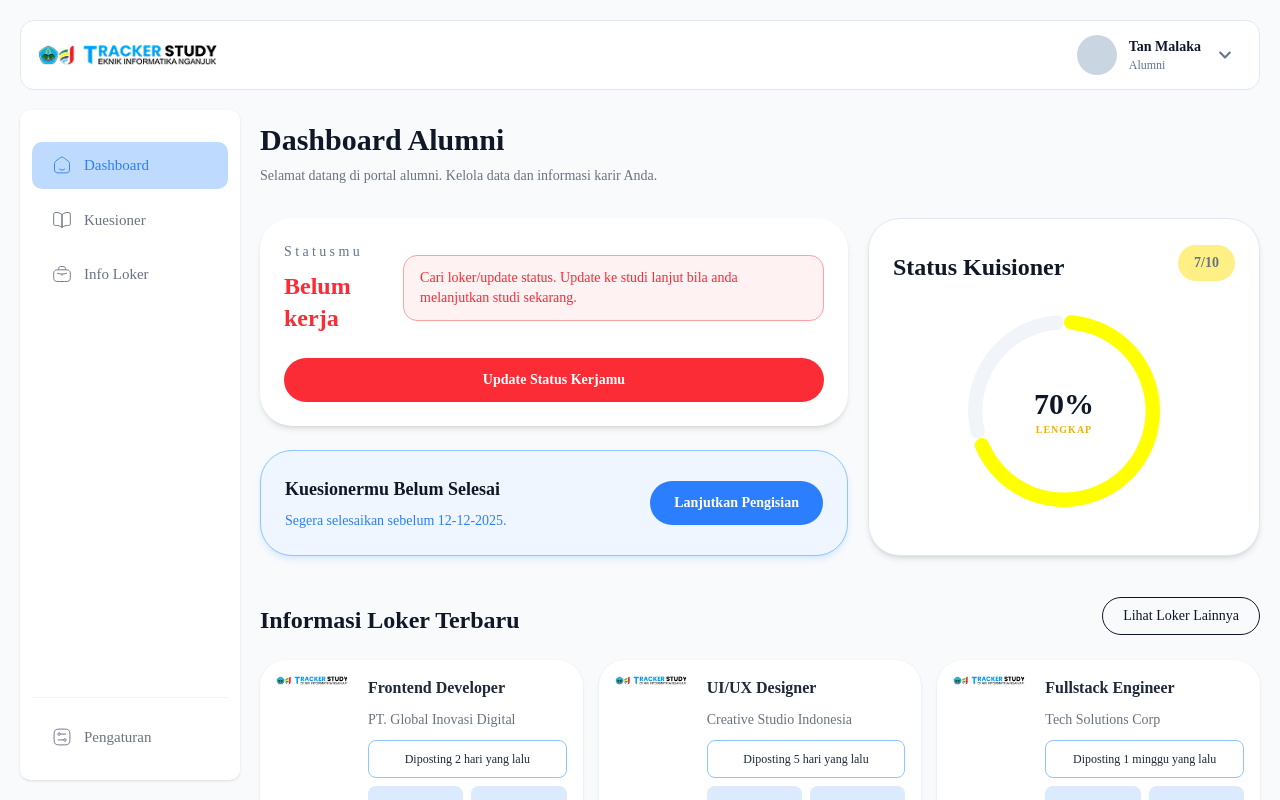
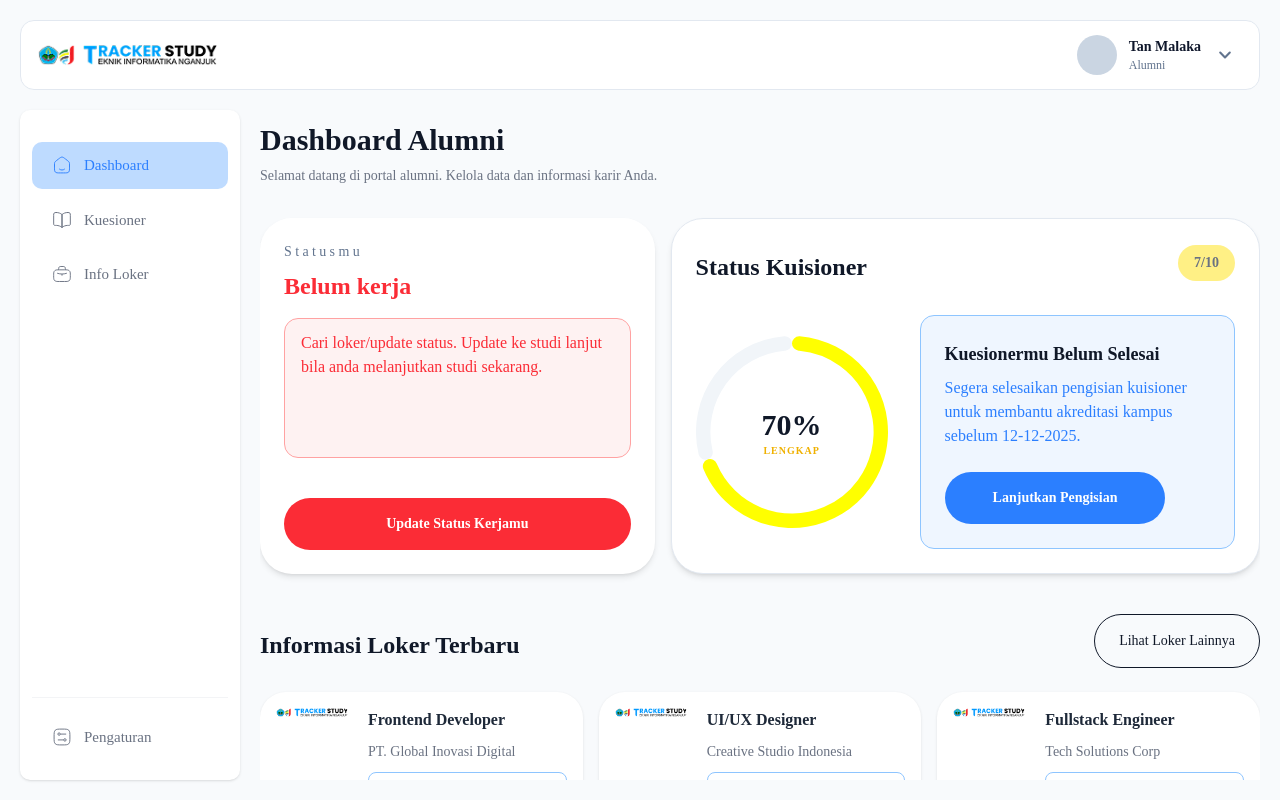
Before and after one commit to RamziZZ/tracker_study_frontend, a Next.js app: page /alumni in a window 1280 px wide. Built offline with nearby package versions, Linux system fonts and the light colour scheme; some icons are missing.

Commit message:
tambah responsifitas bagian alumni | revisi ui dashboard alumni

```diff
--- a/app/alumni/layout.jsx
+++ b/app/alumni/layout.jsx
@@ -3,13 +3,11 @@ import SidebarAlumni from "@/components/shared/sidebar-alumni";
 
 export default function AlumniLayout({ children }) {
   return (
-    <div className="flex flex-col bg-slate-50 max-h-screen overflow-x-hidden">
+    <div className="flex flex-col bg-slate-50 h-screen overflow-hidden">
       <NavbarAlumni />
-      <div className="flex h-full px-5 py-5 gap-5 overflow-x-hidden">
-        <SidebarAlumni className="h-full" />
-        <main className="flex-1">
-          {children}
-        </main>
+      <div className="flex flex-1 px-5 py-5 gap-5 overflow-hidden">
+        <SidebarAlumni className="hidden lg:flex" />
+        <main className="flex-1 overflow-y-auto">{children}</main>
       </div>
     </div>
   );
--- a/app/alumni/loker/page.jsx
+++ b/app/alumni/loker/page.jsx
@@ -1,16 +1,32 @@
-import { LokerAlumniCard } from "../../../components/forms/form_loker_alumni";
+// import { LokerAlumniCard } from "../../../components/forms/form_loker_alumni";
+
+import JobCard from "@/components/shared/jobCard";
 
 export default function AlumniLokerPage() {
   return (
     <main className="p-6">
       <div className="mb-8">
-        <p className="text-sm uppercase tracking-[0.24em] text-slate-500">Info Loker</p>
+        {/* <p className="text-sm uppercase tracking-[0.24em] text-slate-500">Info Loker</p> */}
         <h1 className="mt-3 text-3xl font-semibold text-slate-900">Informasi Lowongan Kerja</h1>
         <p className="mt-2 text-sm text-slate-600">
           Daftar lowongan kerja terbaru dari perusahaan-perusahaan terkemuka.
         </p>
       </div>
-      <LokerAlumniCard />
+      <div className='w-full'>
+        <div className="grid md:grid-cols-2 lg:grid-cols-3 gap-6 mt-12">
+          {[1,2,3,4,5,6].map((item) => (
+            <JobCard
+              key={item}
+              label={'Fron End Dev'}
+              company={'Canva'}
+              comp_image={'/test_company.png'}
+              periode={'3 Mar - 2 Aug 2026'}
+              time={'Fulltime'}
+              type={'Onsite'}
+            />
+          ))}
+        </div>
+      </div>
     </main>
   );
 }
--- a/app/alumni/page.jsx
+++ b/app/alumni/page.jsx
@@ -51,7 +51,7 @@ const jobCards = [
 
 export default function AlumniDashboardPage() {
   return (
-    <main className="pb-5">
+    <div className="pb-5">
       <div className="mb-8">
         {/* <p className="text-sm uppercase tracking-[0.24em] text-slate-500">
           Beranda
@@ -64,7 +64,67 @@ export default function AlumniDashboardPage() {
         </p>
       </div>
 
-      <div className="grid gap-5 xl:grid-cols-[1.2fr_0.8fr]">
+      <div className="flex flex-col lg:flex-row gap-4">
+        <div className="flex flex-col">
+          <div className="rounded-[32px] h-full bg-white p-6 shadow-md">
+            <div className="flex h-full flex-col gap-4 items-start md:justify-between">
+              <div>
+                <p className="text-sm tracking-[0.24em] text-slate-500">
+                  Statusmu
+                </p>
+                <p className="mt-2 text-2xl font-semibold text-red-500">
+                  Belum kerja
+                </p>
+              </div>
+              <div className="rounded-xl w-full flex h-full bg-red-50 px-4 py-3 text-md text-red-500 border border-red-300">
+                Cari loker/update status. Update ke studi lanjut bila anda
+                melanjutkan studi sekarang.
+              </div>
+              <button className="mt-6 w-full rounded-full bg-red-500 py-4 text-sm font-semibold text-white hover:bg-red-400 cursor-pointer transition duration-300">
+                Update Status Kerjamu
+              </button>
+            </div>
+          </div>
+        </div>
+        <div className="flex flex-col">
+          <div className="rounded-[32px] border border-slate-200 bg-white p-6 shadow-md">
+            <div className="flex items-center justify-between">
+              <div>
+                <h2 className="mt-2 text-2xl font-semibold text-gray-900">
+                  Status Kuisioner
+                </h2>
+              </div>
+              <div className="rounded-full bg-yellow-200 px-4 py-2 text-sm font-semibold text-gray-500">
+                7/10
+              </div>
+            </div>
+            <div className="mt-8 flex w-full flex-col md:flex-row gap-8 items-center justify-center">
+              <div className="w-48 h-48 shrink-0">
+                <DonutChart value={70} />
+              </div>
+
+              <div className="rounded-xl w-full h-fit border border-blue-300 bg-blue-50 p-6 ">
+                <div className="flex flex-col gap-6 items-start justify-between">
+                  <div>
+                    <p className="text-lg font-semibold text-gray-900">
+                      Kuesionermu Belum Selesai
+                    </p>
+                    <p className="mt-2 text-md text-blue-500">
+                      Segera selesaikan pengisian kuisioner untuk membantu
+                      akreditasi kampus sebelum 12-12-2025.
+                    </p>
+                  </div>
+                  <button className="rounded-full w-full md:w-fit bg-blue-500 px-12 py-4 text-sm font-semibold text-white hover:bg-blue-700 active:bg-blue-800 cursor-pointer transition duration-300">
+                    Lanjutkan Pengisian
+                  </button>
+                </div>
+              </div>
+            </div>
+          </div>
+        </div>
+      </div>
+
+      {/* <div className="grid gap-5 xl:grid-cols-[1.2fr_0.8fr]">
         <div className="space-y-6">
           <div className="rounded-[32px] bg-white p-6 shadow-md">
             <div className="flex flex-col gap-4 md:flex-row md:items-center md:justify-between">
@@ -106,9 +166,6 @@ export default function AlumniDashboardPage() {
         <div className="rounded-[32px] border border-slate-200 bg-white p-6 shadow-md">
           <div className="flex items-center justify-between">
             <div>
-              {/* <p className="text-sm uppercase tracking-[0.24em] text-slate-500">
-                Skor
-              </p> */}
               <h2 className="mt-2 text-2xl font-semibold text-gray-900">
                 Status Kuisioner
               </h2>
@@ -121,7 +178,7 @@ export default function AlumniDashboardPage() {
             <DonutChart value={70} />
           </div>
         </div>
-      </div>
+      </div> */}
 
       <section className="mt-10">
         <div className="mb-6 flex flex-col gap-4 sm:flex-row sm:items-center sm:justify-between">
@@ -133,12 +190,12 @@ export default function AlumniDashboardPage() {
               Informasi Loker Terbaru
             </h2>
           </div>
-          <button className="inline-flex items-center rounded-full border border-gray-900 bg-transparent px-5 py-2 text-sm font-normal text-gray-900 hover:bg-gray-900 hover:text-gray-50 cursor-pointer transition duration-300">
+          <button className="inline-flex items-center justify-center rounded-full border border-gray-900 bg-transparent px-6 py-4 text-sm font-normal text-gray-900 hover:bg-gray-900 hover:text-gray-50 cursor-pointer transition duration-300">
             Lihat Loker Lainnya
           </button>
         </div>
 
-        <div className="grid gap-4 xl:grid-cols-3">
+        <div className="grid gap-4 md:grid-cols-2 lg:grid-cols-3">
           {jobCards.map((job) => (
             <JobCard
               key={job.id}
@@ -152,6 +209,6 @@ export default function AlumniDashboardPage() {
           ))}
         </div>
       </section>
-    </main>
+    </div>
   );
 }
--- a/components/landing/loker/JobList.jsx
+++ b/components/landing/loker/JobList.jsx
@@ -8,9 +8,6 @@ export default function JobList() {
           Hasil Pencarian Anda
           {/* <br /> dalam Karier Anda */}
         </h2>
-        {/* <p className="text-sm md:text-lg text-center text-gray-600">
-          Akses terbuka untuk publik. Menghubungkan telanta terbaik dengan perusahaan
-        </p> */}
         <div className='w-full max-w-7xl'>
           <div className="grid md:grid-cols-2 lg:grid-cols-3 gap-6 mt-12">
             {[1,2,3,4,5,6].map((item) => (
--- a/components/shared/navbar-alumni.jsx
+++ b/components/shared/navbar-alumni.jsx
@@ -1,10 +1,19 @@
 "use client";
 
 import Image from "next/image";
+import Link from "next/link";
+import { usePathname } from "next/navigation";
 import { useState } from "react";
+import { navItems, bottomItems } from "./sidebar-alumni";
+import { HugeiconsIcon } from "@hugeicons/react";
+import { Menu01FreeIcons, Cancel01FreeIcons } from "@hugeicons/core-free-icons";
 
 export default function NavbarAlumni() {
-  const [open, setOpen] = useState(false);
+  const [isMobileMenuOpen, setIsMobileMenuOpen] = useState(false);
+  const pathname = usePathname();
+
+  const isActive = (href) =>
+    pathname === href || (href !== "/alumni" && pathname.startsWith(href));
 
   return (
     <div className="w-full h-fit px-5 pt-5">
@@ -20,7 +29,8 @@ export default function NavbarAlumni() {
             />
           </div>
 
-          <div className="flex items-center gap-3 bg-transparent px-1.5 py-1.5">
+          {/* Desktop Profile Section - Hidden on Mobile/Tablet */}
+          <div className="hidden lg:flex items-center gap-3 bg-transparent px-1.5 py-1.5">
             <div className="h-10 w-10 rounded-full bg-slate-300" />
             <div className="text-left">
               <p className="text-sm font-semibold text-slate-900">Tan Malaka</p>
@@ -28,9 +38,8 @@ export default function NavbarAlumni() {
             </div>
             <button
               type="button"
-              onClick={() => setOpen(!open)}
               className="text-slate-500 pr-2 hover:text-slate-700"
-              aria-label="Open profile menu"
+              aria-label="Profile settings"
             >
               <svg viewBox="0 0 20 20" fill="none" className="h-6 w-6">
                 <path
@@ -43,8 +52,96 @@ export default function NavbarAlumni() {
               </svg>
             </button>
           </div>
+
+          {/* Mobile Hamburger Button */}
+          <div className="flex lg:hidden pr-2">
+            <button
+              onClick={() => setIsMobileMenuOpen(!isMobileMenuOpen)}
+              className="p-2 text-slate-600 hover:bg-blue-50 hover:text-blue-500 rounded-lg transition-colors cursor-pointer"
+            >
+              <HugeiconsIcon
+                icon={isMobileMenuOpen ? Cancel01FreeIcons : Menu01FreeIcons}
+                size={24}
+              />
+            </button>
+          </div>
         </div>
       </nav>
+
+      {/* Mobile Menu Drawer Overlay */}
+      {isMobileMenuOpen && (
+        <div className="fixed inset-0 z-60 lg:hidden">
+          {/* Backdrop */}
+          <div
+            className="fixed inset-0 bg-slate-900/20 backdrop-blur-sm"
+            onClick={() => setIsMobileMenuOpen(false)}
+          />
+
+          {/* Drawer Content */}
+          <div className="fixed right-0 top-0 h-full w-70 bg-white shadow-2xl flex flex-col p-6 animate-in slide-in-from-right duration-300">
+            <div className="flex justify-between items-center mb-8">
+              <span className="font-bold text-slate-900">Menu</span>
+              <button
+                onClick={() => setIsMobileMenuOpen(false)}
+                className="text-slate-500 cursor-pointer hover:bg-blue-50 p-2 rounded-md duration-300"
+              >
+                <HugeiconsIcon icon={Cancel01FreeIcons} size={24} />
+              </button>
+            </div>
+
+            {/* Mobile Profile Section */}
+            <div className="flex items-center gap-4 p-4 bg-slate-50 rounded-2xl mb-6">
+              <div className="h-12 w-12 rounded-full bg-slate-300 shrink-0" />
+              <div className="overflow-hidden">
+                <p className="text-base font-bold text-slate-900 truncate">
+                  Tan Malaka
+                </p>
+                <p className="text-sm text-slate-500">Alumni</p>
+              </div>
+            </div>
+
+            {/* Navigation Links */}
+            <nav className="flex flex-col gap-2 flex-1">
+              {navItems.map((item) => {
+                const Icon = item.icon;
+                const active = isActive(item.href);
+                return (
+                  <Link
+                    key={item.href}
+                    href={item.href}
+                    onClick={() => setIsMobileMenuOpen(false)}
+                    className={`flex items-center gap-3 px-5 py-3 rounded-xl transition-all ${
+                      active
+                        ? "bg-blue-100 text-blue-600"
+                        : "text-slate-600 hover:bg-slate-50"
+                    }`}
+                  >
+                    <Icon className="w-5 h-5" />
+                    <span className="font-medium">{item.label}</span>
+                  </Link>
+                );
+              })}
+
+              <div className="border-t border-slate-100 my-4" />
+
+              {bottomItems.map((item) => {
+                const Icon = item.icon;
+                return (
+                  <Link
+                    key={item.href}
+                    href={item.href}
+                    onClick={() => setIsMobileMenuOpen(false)}
+                    className="flex items-center gap-3 px-5 py-3 rounded-xl text-slate-600 hover:bg-slate-50 transition-all"
+                  >
+                    <Icon className="w-5 h-5" />
+                    <span className="font-medium">{item.label}</span>
+                  </Link>
+                );
+              })}
+            </nav>
+          </div>
+        </div>
+      )}
     </div>
   );
 }
--- a/components/shared/progress-kuisioner-chart.jsx
+++ b/components/shared/progress-kuisioner-chart.jsx
@@ -29,7 +29,7 @@ export default function ProgressKuisionerChart({ value }) {
   };
 
   return (
-    <div className="relative flex h-48 w-48 items-center justify-center">
+    <div className="relative flex h-full w-auto items-center justify-center">
       <Doughnut data={data} options={options} />
       <div className="absolute flex flex-col items-center justify-center text-center">
         <span className="text-3xl font-bold text-gray-900">{value}%</span>
```
Also changed, not shown: components/shared/sidebar-alumni.jsx (+80 -22 lines).
